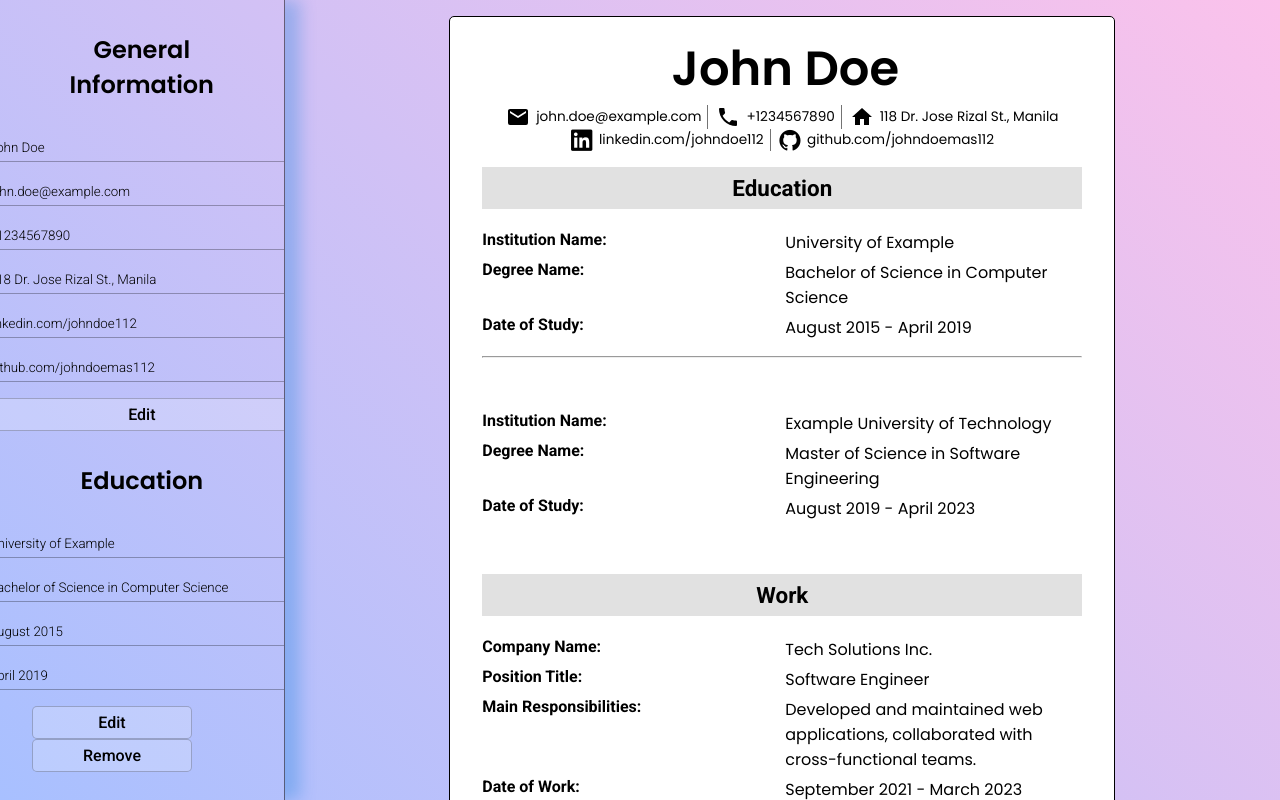
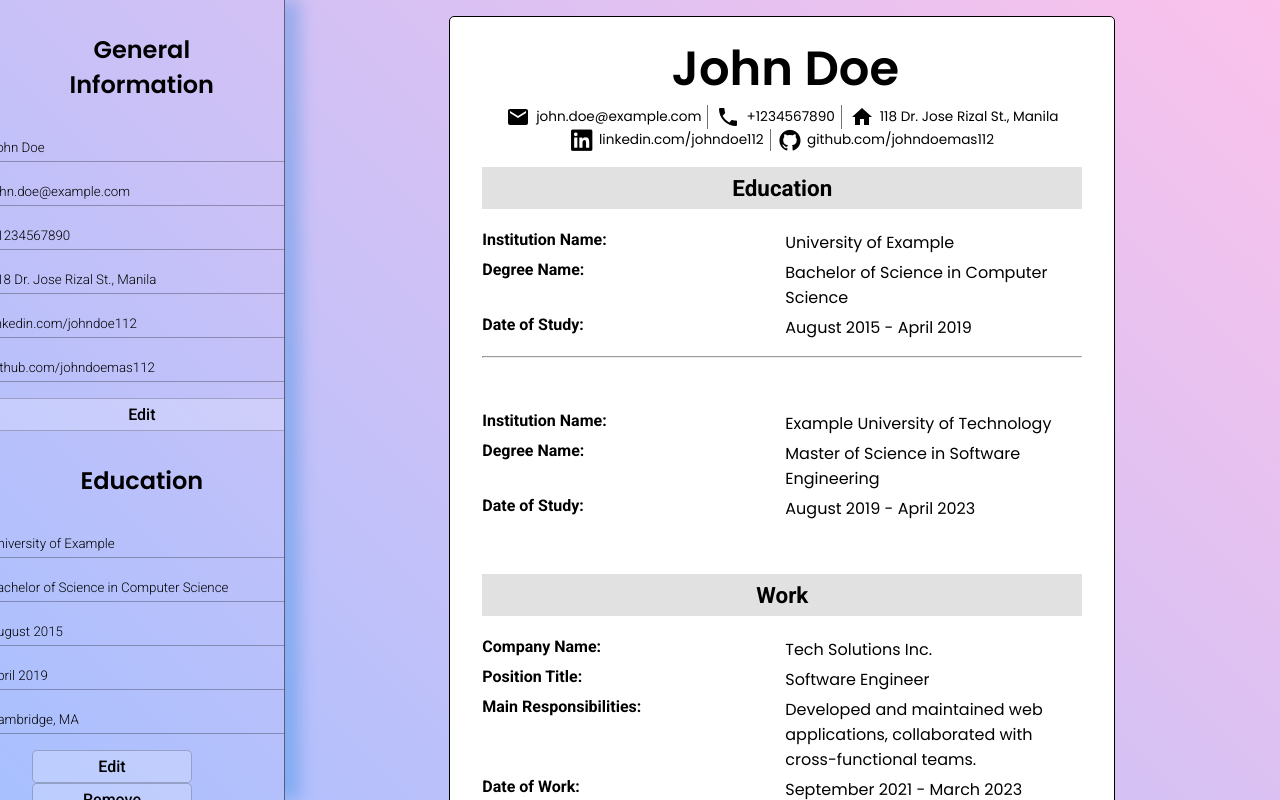
Before and after one commit to espiritukarl/odin-cv-application, a React (Vite) app: page / in a window 1280 px wide. Both pictures are taken after a click on the button "Education". Built offline with nearby package versions, Linux system fonts and the light colour scheme.

Commit message:
Added location input

```diff
--- a/src/components/Education.jsx
+++ b/src/components/Education.jsx
@@ -66,6 +66,13 @@ function Education({ updateCV, educationData, school, index }) {
           value={info.enddate}
           onChange={handleChange}
         />
+        <input
+          type="text"
+          name="loc"
+          placeholder="Location"
+          value={info.loc}
+          onChange={handleChange}
+        />
 
         {!showAddEducation && (
           <div className="button-container">
```
